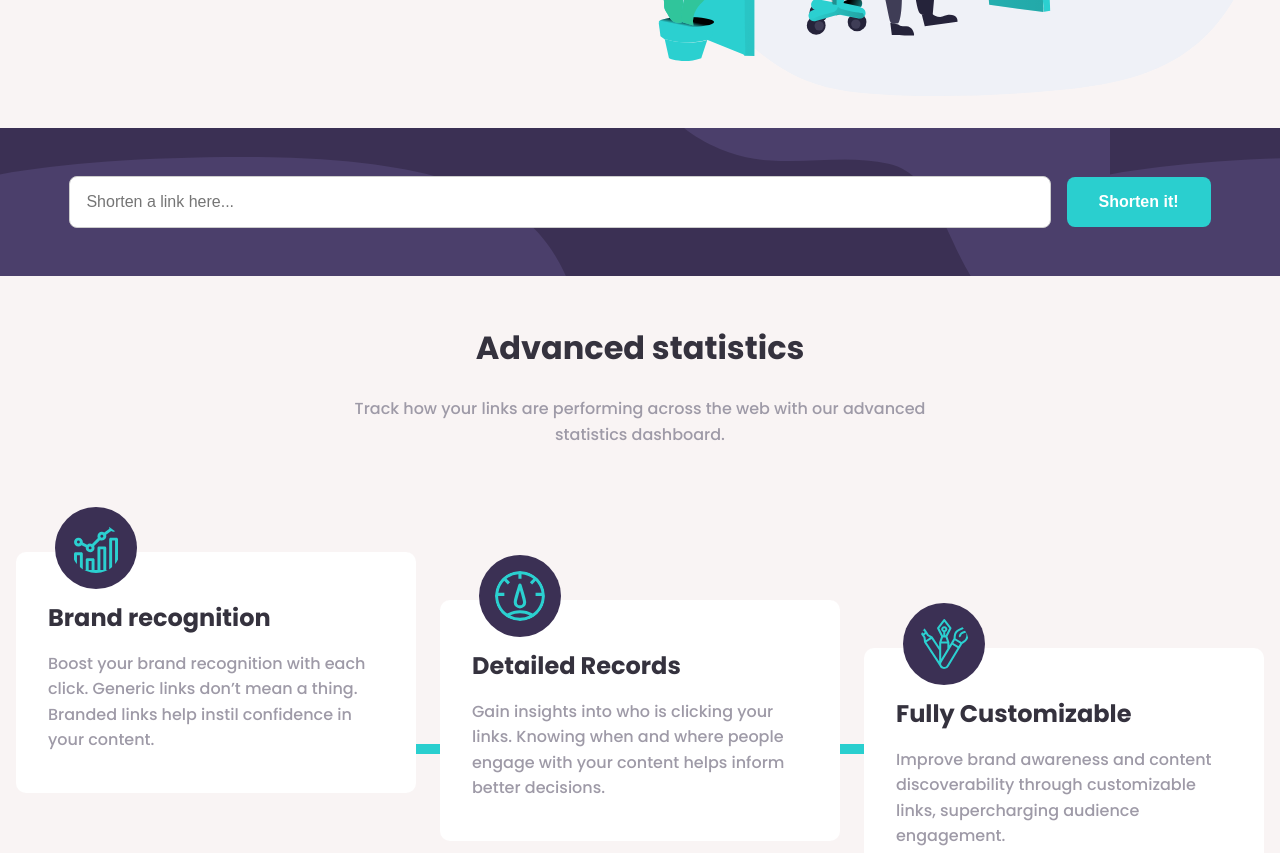
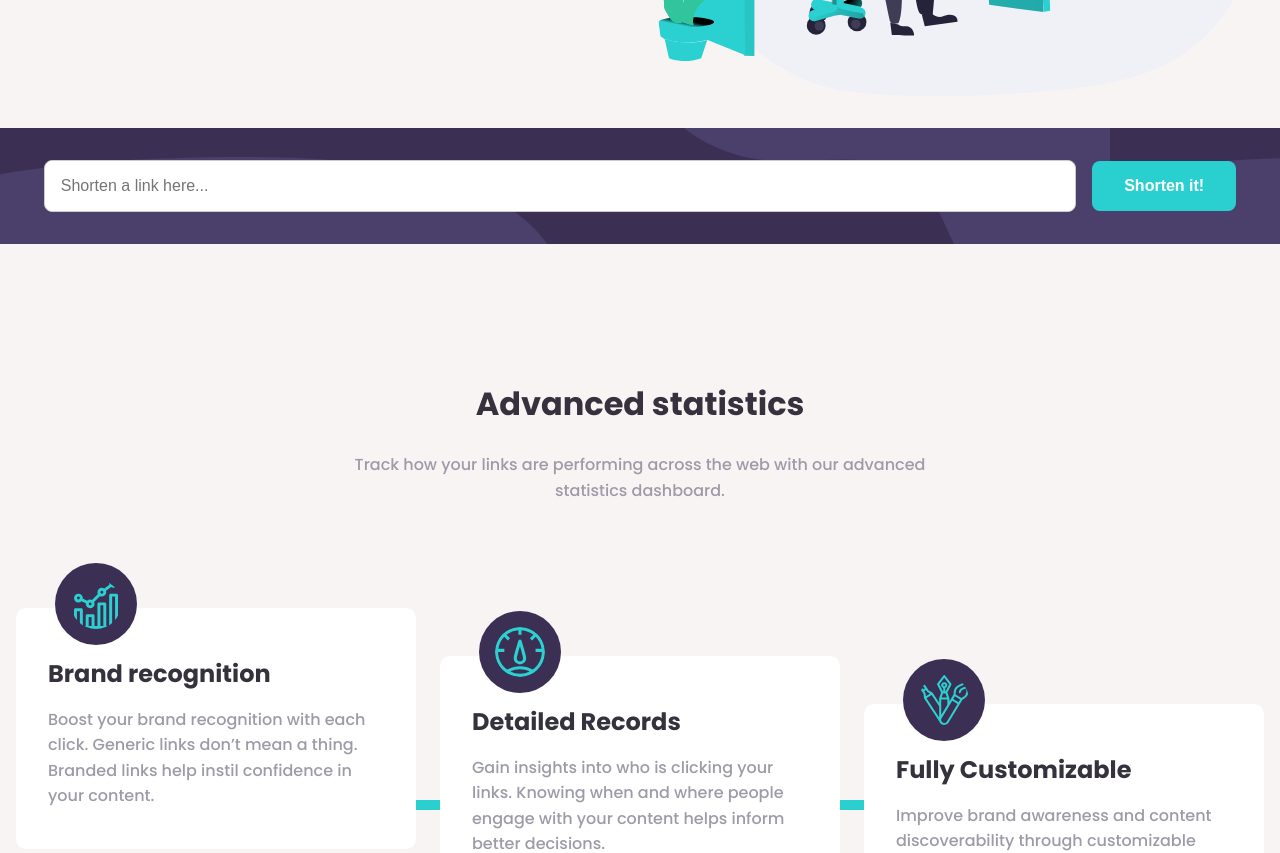
Before and after one commit to shazkhan2/shorten-url, a React (Create React App) app in the folder url-shortening-api/: page / in a window 1280 px wide. Shown: the part 480-1333 px from the top of the page. Built offline with nearby package versions, Linux system fonts and the light colour scheme.

Commit message:
shortenedurl css done

```diff
--- a/url-shortening-api/src/components/Shorten.css
+++ b/url-shortening-api/src/components/Shorten.css
@@ -1,7 +1,14 @@
-.shorten-container {
+.form-container {
   background-image: url(../images/bg-shorten-desktop.svg);
   background-color: var(--DarkViolet);
-  padding: 3rem;
+  margin-bottom: 0.5rem;
+}
+.shortened-container {
+  margin-top: 1rem;
+
+}
+.shortened-urls {
+  margin-top: 0.5rem;
 }
 
 form {
@@ -17,6 +24,14 @@ input {
   border: 1px solid #ccc;
   font-size: 1rem;
   margin-right: 1rem;
+}
+.alert-message {
+  color: hsl(0, 87%, 67%);
+  font-size: 0.8rem;
+}
+
+.red-border {
+  border: 2px solid hsl(0, 87%, 67%);
 }
 .shorten-button {
   background-color: var(--Cyan);
--- a/url-shortening-api/src/components/Shorten.jsx
+++ b/url-shortening-api/src/components/Shorten.jsx
@@ -5,18 +5,16 @@ import CopyToClipboardButton from "./CopyToClipboardButton";
 export default function Shorten() {
   const [fullUrl, setFullUrl] = useState("");
   const [urlPairs, setUrlPairs] = useState([]);
-
-  const handleCopySuccess = () => {
-    console.log("URL copied successfully!");
-  };
+  const [showAlert, setShowAlert] = useState(false);
 
   const handleSubmit = async (e) => {
     e.preventDefault();
 
     if (!fullUrl) {
-      alert("Please enter a valid URL!");
+      setShowAlert(true);
       return;
     }
+    setShowAlert(false);
 
     let processedUrl = fullUrl.trim();
     if (!processedUrl.startsWith("http://") && !processedUrl.startsWith("https://")) {
@@ -52,30 +50,34 @@ export default function Shorten() {
   };
 
   return (
-    <section className="shorten-container">
+    <>
+      <section className="form-container">
         <form onSubmit={handleSubmit}>
           <input
             type="text"
             placeholder="Shorten a link here..."
             value={fullUrl}
             onChange={handleChange}
-          className="shorten-input"
+            className={`shorten-input ${showAlert ? 'red-border' : ''}`}
           />
           <button type="submit" className="shorten-button">
             Shorten it!
           </button>
         </form>
+        {showAlert && <p className="alert-message">Please add a link</p>}
+      </section>
+      <section className="shortened-container">
         <div className="shortened-urls">
           {urlPairs.map((pair, index) => (
             <div key={index} className="shortened-url">
               <CopyToClipboardButton
                 fullUrl={pair.fullUrl}
                 shortenedUrl={pair.shortenedUrl}
-              onSuccess={handleCopySuccess}
               />
             </div>
           ))}
         </div>
       </section>
+    </>
   );
 }
--- a/url-shortening-api/src/components/Statistics.css
+++ b/url-shortening-api/src/components/Statistics.css
@@ -1,6 +1,6 @@
 .statistics-container {
     position: relative;
-    margin-bottom: 1rem;
+    margin-bottom: 0.5rem;
   }
   .background-line {
     display: none;
```
Lines whose indentation alone changed are shown as unchanged.
